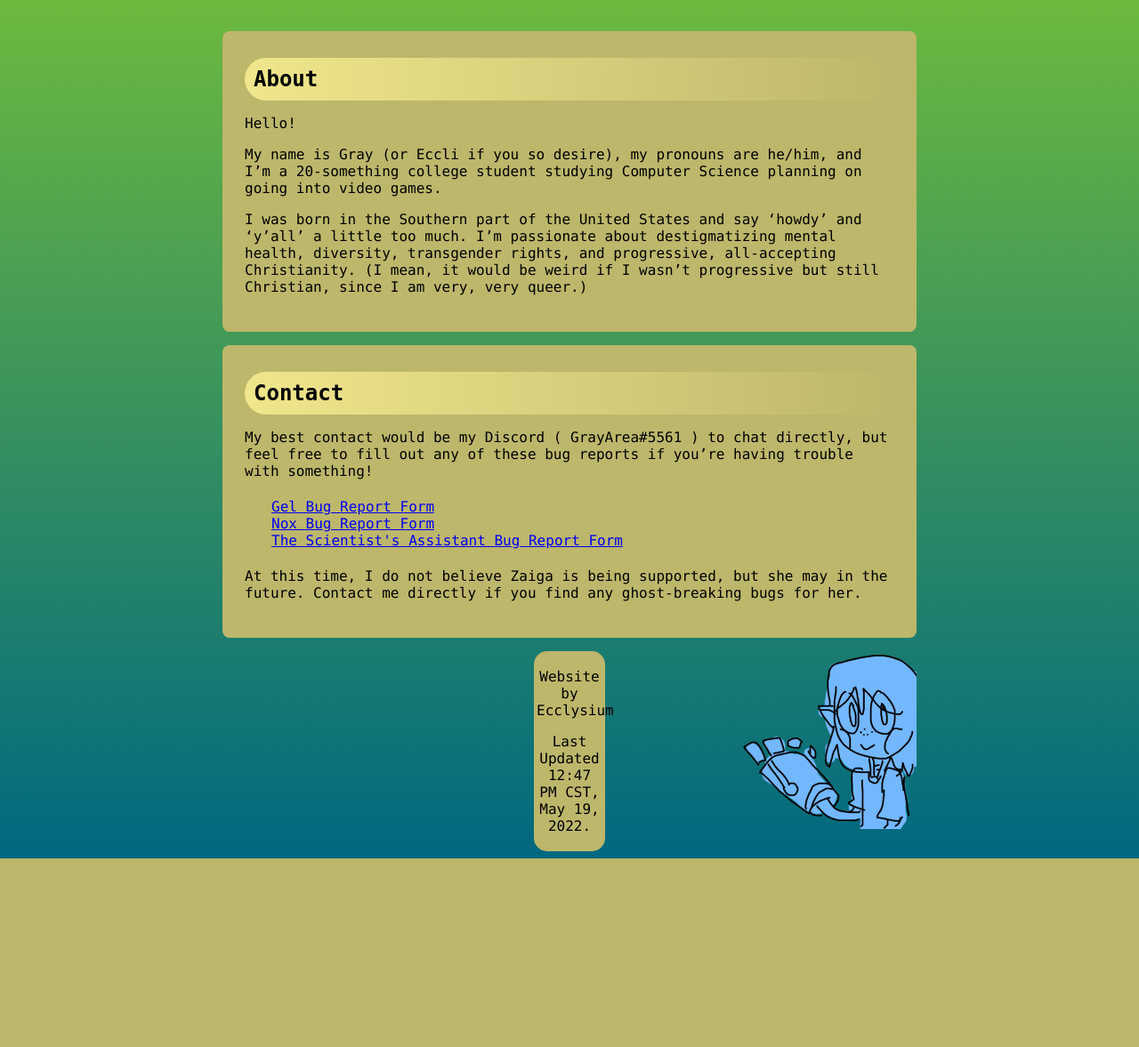
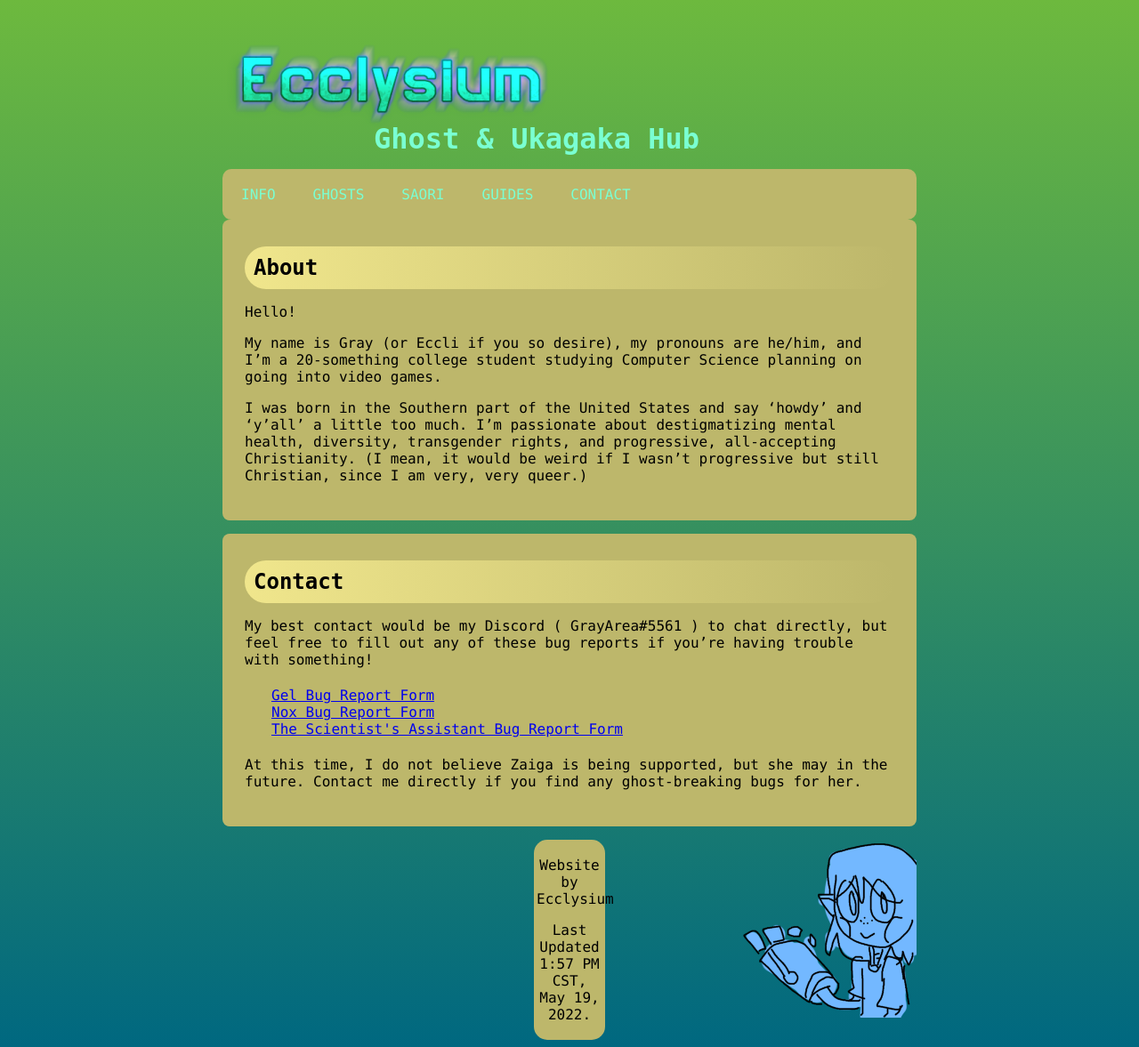
Before and after one commit to ecclysium/personalwebsite, a PHP site: page /contact.html in a window 1280 px wide. Shown: the whole page at 89% size. Before the commit the page ends 965 px from the top, so only its background shows below. Run offline with PHP 8.4, Linux system fonts and the light colour scheme.

Commit message:
Navbar Completed

```diff
--- a/contact.html
+++ b/contact.html
@@ -5,9 +5,8 @@
 <link rel="shortcut icon" type="image/x-icon" href="favicon.ico">
 </head>
 <body>
-<div class="header">
-<?php include 'header.php';?>
-</div>
+
+<script language="javascript" type="text/javascript" src="header.txt"></script>
 
 <article>
 	<h2> About </h2>
@@ -31,10 +30,9 @@
 
 <footer>
 	<p> Website by Ecclysium </p>
-	<p> Last Updated 12:47 PM CST, May 19, 2022. </p>
+	<p> Last Updated 1:57 PM CST, May 19, 2022. </p>
 </footer>
 <script src="scripts/minigel.js"></script>
-<script src="scripts/navigation.js"></script>
 </body>
 
 
--- /dev/null
+++ b/header.txt
@@ -0,0 +1 @@
+document.write('<header><img src="ecclysiumlogo.png" alt="Ecclysium"><h1> Ghost & Ukagaka Hub </h1><div class="navbar"><a href="index.html">INFO</a><div class="dropdownoption"><button class = "dropdownbox">GHOSTS </button><div class="dropdown-content"><a href="ghostlist.html">Overview</a><a href="ghosts/Gel.html">Gel</a><a href="ghosts/theScientistsAssistant.html">The Scientist\'s Assistant</a><a href="ghosts/Nox.html">Nox</a><a href="ghosts/Zaiga.html">Zaiga</a></div></div><a href="saorilist.html">SAORI</a><a href="guides.html">GUIDES</a><a href="contact.html">CONTACT</a></div></header>')
--- a/mystyle.css
+++ b/mystyle.css
@@ -100,3 +100,76 @@ footer{
 
 
 }
+
+
+
+
+
+
+
+
+
+.navbar {
+  overflow: hidden;
+  background-color: darkkhaki;
+  border-radius: 10px;
+}
+
+.navbar a {
+  float: left;
+  color: #7affd2;
+  text-align: center;
+  padding: 14px 16px;
+  margin: 5px;
+  text-decoration: none;
+}
+.navbar a:hover, .dropdownoption:hover .dropdownbox {
+  background-color: #006880;
+}
+
+
+.dropdownoption {
+  float: left;
+  overflow: hidden;
+  margin: 5px;
+
+}
+
+.dropdownoption .dropdownbox {
+  font-size: 16px;
+  color: #7affd2;
+  padding: 14px 16px;
+  background-color: inherit;
+  font-family: inherit;
+  margin: 0;
+  border: none;
+
+}
+
+.dropdownoption:hover .dropdown-content {
+  display: block;
+}
+
+
+.dropdown-content {
+  display: none;
+  background-color: khaki;
+  min-width: 100px;
+  box-shadow: 0px 8px 16px 0px rgba(0,0,0,0.2);
+  z-index: 1;
+  text-decoration: none;
+  float: none;
+  position: absolute;
+}
+
+.dropdown-content a {
+  color: black;
+  padding: 12px 16px;
+  display: block;
+  text-align: left;
+  float: none;
+}
+
+.dropdown-content a:hover {
+  background-color: khaki;
+}
```
Also changed, not shown: ghostlist.html (+13 -0 lines), guides.html (+13 -0 lines), header.php (deleted, +0 -7 lines), index.html (+4 -12 lines), saorilist.html (+13 -0 lines).
